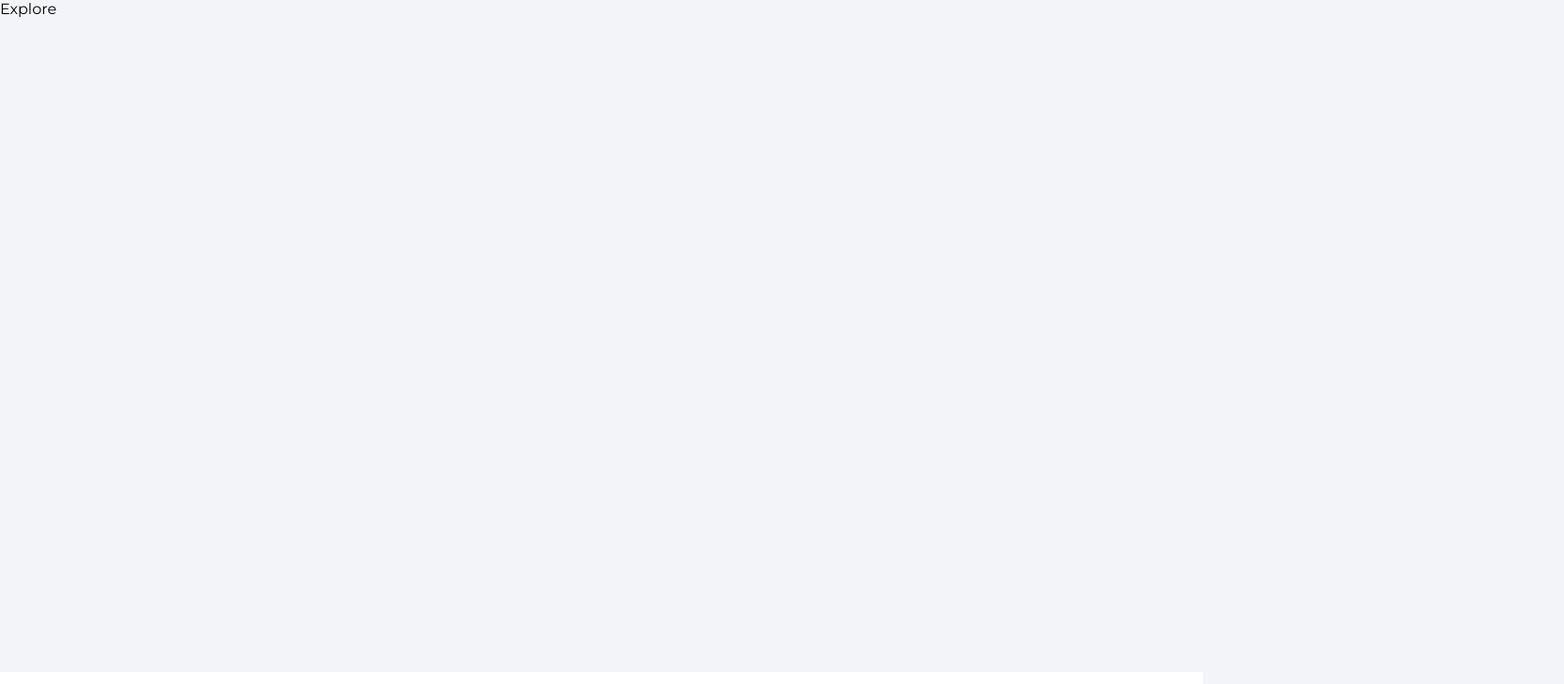
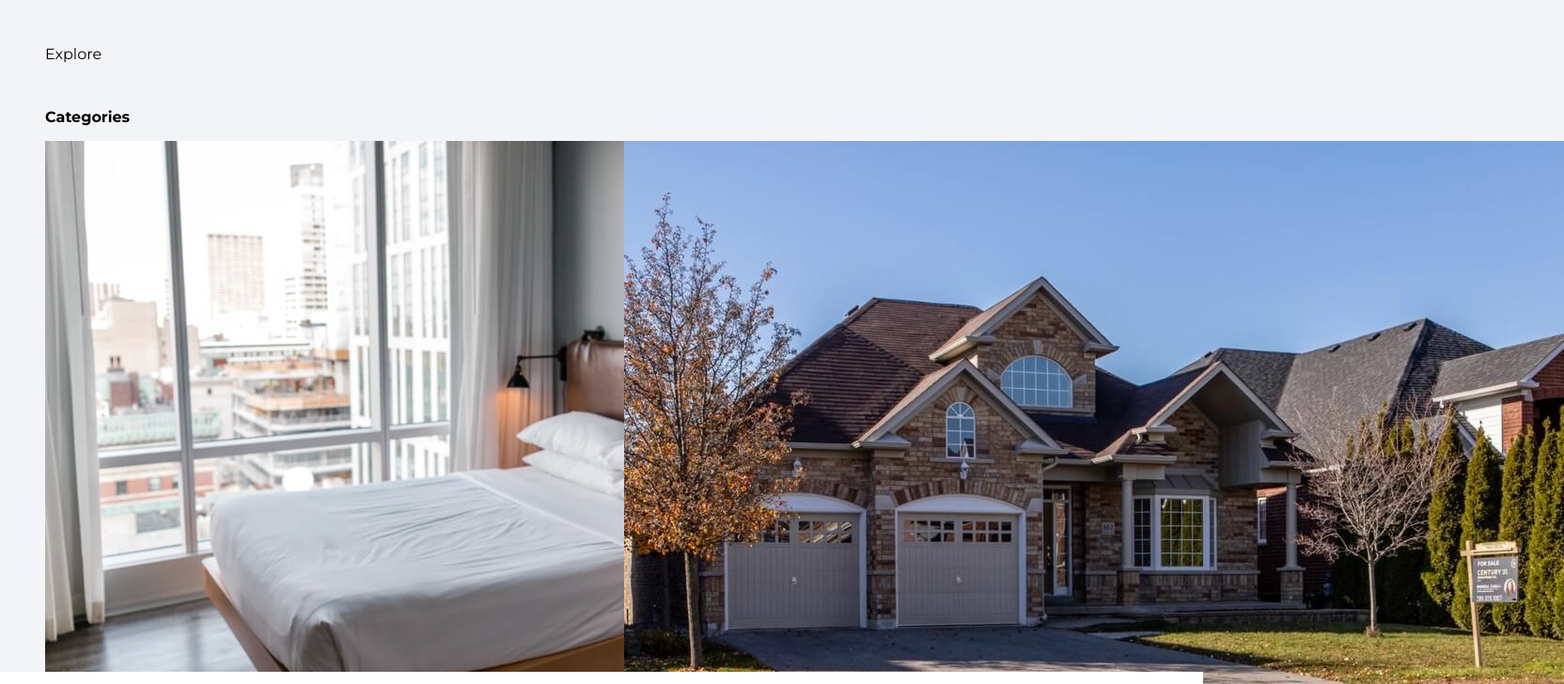
Before and after one commit to Quarcoo-arc/house-marketplace-app, a React (Create React App) app: page / in a window 1280 px wide. Shown: the top 728 px of the page at 94% size, 1664 px wide, since content can reach past the window. Built offline with nearby package versions, Linux system fonts and the light colour scheme.

Commit message:
edited explore page

```diff
--- a/src/pages/Explore.jsx
+++ b/src/pages/Explore.jsx
@@ -1,5 +1,39 @@
+import { Link } from "react-router-dom";
+import rentCategoryImage from "../assets/jpg/rentCategoryImage.jpg";
+import sellCategoryImage from "../assets/jpg/sellCategoryImage.jpg";
+
 const Explore = () => {
-  return <div>Explore</div>;
+  return (
+    <div className="explore">
+      <header>
+        <p className="pagHeader">Explore</p>
+      </header>
+
+      <main>
+        {/* Slider */}
+
+        <p className="exploreCategoryHeading">Categories</p>
+        <div className="exploreCategories">
+          <Link to="/category/rent">
+            <img
+              className="exploreCategoryImage"
+              src={rentCategoryImage}
+              alt="rent"
+            />
+            <p className="exploreCategoryName">Places for rent</p>
+          </Link>
+          <Link to="/category/sell">
+            <img
+              className="exploreCategoryImage"
+              src={sellCategoryImage}
+              alt="sell"
+            />
+            <p className="exploreCategoryName">Places for sale</p>
+          </Link>
+        </div>
+      </main>
+    </div>
+  );
 };
 
 export default Explore;
```
